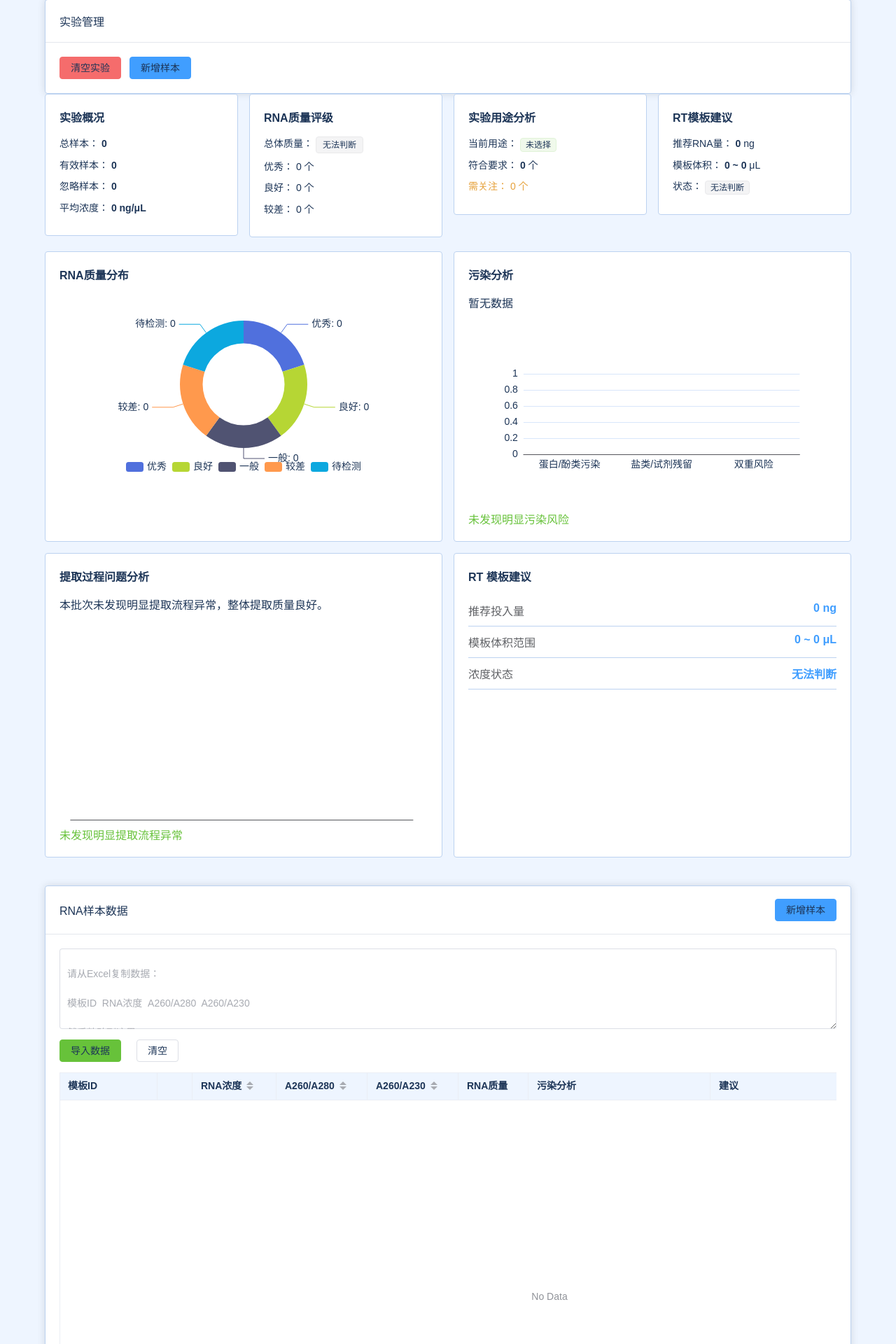
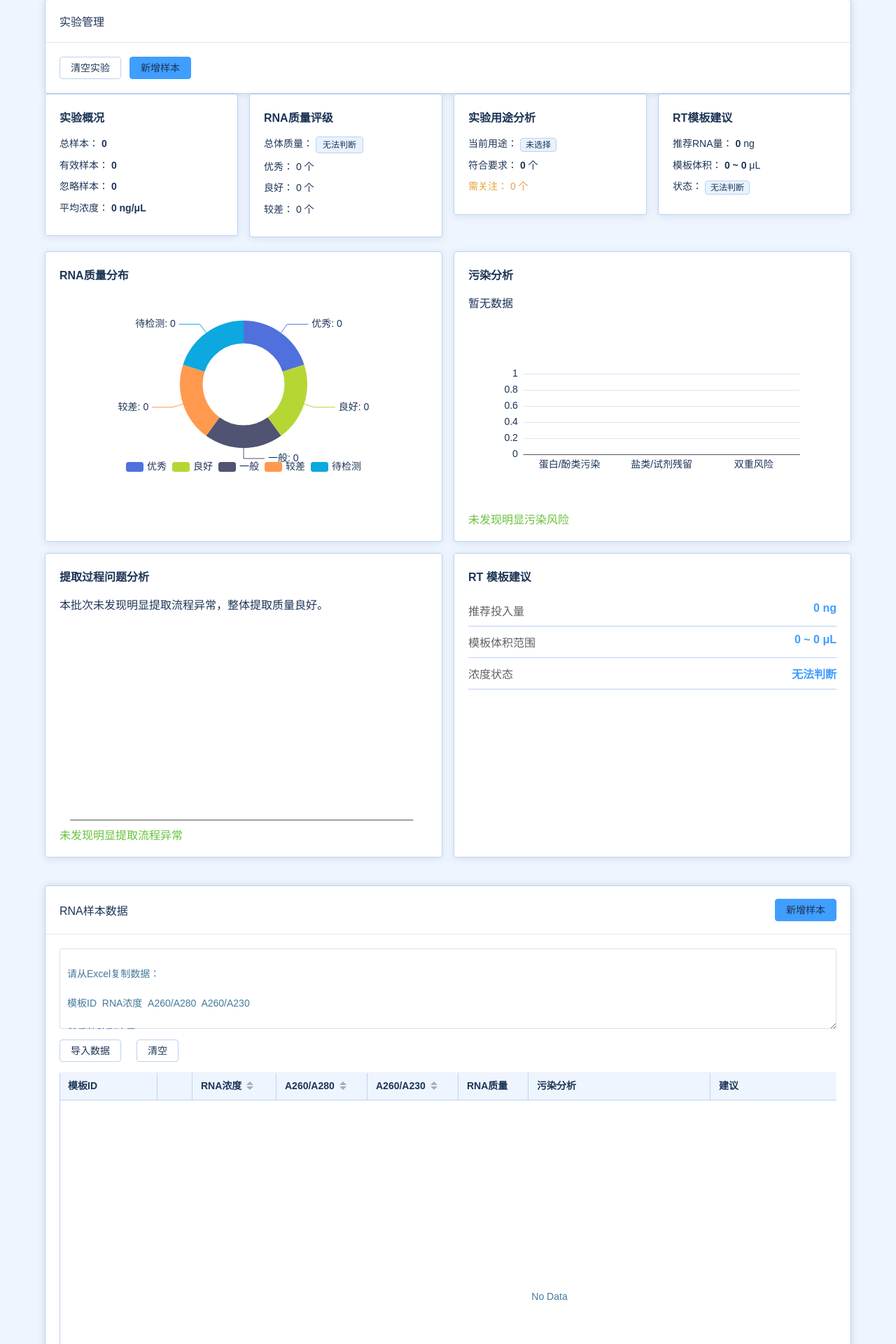
Before and after one commit to huluhuqi/RNA-quality-judgment, a Vue app: page / in a window 1280 px wide. Shown: the part 400-2320 px from the top of the page at 70% size. Built offline with nearby package versions, Linux system fonts and the light colour scheme.

Commit message:
修复黑色主题文字颜色不统一：完善CSS变量体系+Element Plus全覆盖

```diff
--- a/src/assets/theme.css
+++ b/src/assets/theme.css
@@ -33,6 +33,15 @@
     --chart-bg:#ffffff;
     --chart-text:#303133;
     --chart-grid:#ebeef5;
+
+    /* 标签 & 按钮 */
+    --label-color:#303133;
+    --button-text:#ffffff;
+    --tag-bg:#f4f4f5;
+    --tag-text:#303133;
+
+    /* 卡片阴影 */
+    --card-shadow:0 2px 12px rgba(0,0,0,.08);
 
     /* 卡片渐变 - 各卡片不同色调 */
     --card-quality-from:#ffffff;
@@ -96,6 +105,12 @@
     --card-chart-to:#f0fff4;
     --card-extraction-from:#ffffff;
     --card-extraction-to:#f5eeff;
+
+    --label-color:#1d3557;
+    --button-text:#ffffff;
+    --tag-bg:#e8f2ff;
+    --tag-text:#1d3557;
+    --card-shadow:0 2px 12px rgba(29,53,87,.1);
 }
 
 /* ===================== 生命绿 ===================== */
@@ -143,6 +158,12 @@
     --card-chart-to:#f0fff4;
     --card-extraction-from:#ffffff;
     --card-extraction-to:#f8f0ff;
+
+    --label-color:#1b4332;
+    --button-text:#ffffff;
+    --tag-bg:#e8f8ec;
+    --tag-text:#1b4332;
+    --card-shadow:0 2px 12px rgba(27,67,50,.1);
 }
 
 /* ===================== 活力橙 ===================== */
@@ -190,6 +211,12 @@
     --card-chart-to:#f0fff4;
     --card-extraction-from:#ffffff;
     --card-extraction-to:#faf5ff;
+
+    --label-color:#7c2d12;
+    --button-text:#ffffff;
+    --tag-bg:#fff5eb;
+    --tag-text:#7c2d12;
+    --card-shadow:0 2px 12px rgba(124,45,18,.1);
 }
 
 /* ===================== 实验紫 ===================== */
@@ -237,6 +264,12 @@
     --card-chart-to:#f0fff4;
     --card-extraction-from:#ffffff;
     --card-extraction-to:#faf5ff;
+
+    --label-color:#3b0764;
+    --button-text:#ffffff;
+    --tag-bg:#f3e8ff;
+    --tag-text:#3b0764;
+    --card-shadow:0 2px 12px rgba(59,7,100,.1);
 }
 
 /* ===================== 暗夜黑 ===================== */
@@ -251,7 +284,7 @@
     --border:#434343;
 
     --input-bg:#262626;
-    --input-border:#434343;
+    --input-border:#555555;
 
     --table-bg:#1f1f1f;
     --table-text:#ffffff;
@@ -269,6 +302,12 @@
     --chart-bg:#1f1f1f;
     --chart-text:#ffffff;
     --chart-grid:#434343;
+
+    --label-color:#ffffff;
+    --button-text:#ffffff;
+    --tag-bg:#303030;
+    --tag-text:#ffffff;
+    --card-shadow:0 2px 12px rgba(0,0,0,.5);
 
     --card-quality-from:#1f1f1f;
     --card-quality-to:#262626;
@@ -295,19 +334,6 @@ body{
     transition: background .3s, color .3s;
 }
 
-/* ===================== 卡片 ===================== */
-.el-card{
-    background: var(--card-bg)!important;
-    color: var(--text-color);
-    border-color: var(--border-color)!important;
-    min-width: 0;
-    overflow: hidden;
-}
-
-.el-card__header{
-    color: var(--text-color);
-}
-
 /* ===================== 普通文字 ===================== */
 body,
 span,
@@ -321,23 +347,31 @@ p{
     color: var(--text-secondary);
 }
 
-/* ===================== 表格 ===================== */
-.el-table{
-    background: var(--table-bg)!important;
-    color: var(--table-text);
+/* ===================== 卡片 ===================== */
+.el-card{
+    background: var(--card-bg)!important;
+    color: var(--text-color)!important;
+    border-color: var(--border-color)!important;
+    box-shadow: var(--card-shadow);
+    min-width: 0;
+    overflow: hidden;
 }
 
-.el-table th{
-    background: var(--table-header-bg)!important;
+.el-card__header{
     color: var(--text-color)!important;
 }
 
-.el-table td{
-    color: var(--table-text)!important;
+.el-card__body{
+    color: var(--text-color)!important;
 }
 
-.el-table__row:hover > td{
-    background: var(--table-row-hover)!important;
+/* ===================== 表单 ===================== */
+.el-form-item__label{
+    color: var(--label-color)!important;
+}
+
+.el-form-item__content{
+    color: var(--text-color)!important;
 }
 
 /* ===================== 输入框 ===================== */
@@ -350,13 +384,31 @@ p{
     color: var(--text-color)!important;
 }
 
+.el-input__inner::placeholder{
+    color: var(--text-secondary)!important;
+}
+
 .el-textarea__inner{
     background: var(--input-bg)!important;
     color: var(--text-color)!important;
     border-color: var(--input-border)!important;
 }
 
-/* ===================== 下拉菜单 ===================== */
+.el-textarea__inner::placeholder{
+    color: var(--text-secondary)!important;
+}
+
+/* ===================== 数字输入框 ===================== */
+.el-input-number{
+    color: var(--text-color)!important;
+}
+
+/* ===================== 下拉选择器 ===================== */
+.el-select__selected-item,
+.el-select__placeholder{
+    color: var(--text-color)!important;
+}
+
 .el-select-dropdown{
     background: var(--card-bg)!important;
     border-color: var(--border-color)!important;
@@ -366,23 +418,109 @@ p{
     color: var(--text-color)!important;
 }
 
+.el-select-dropdown__item.hover,
 .el-select-dropdown__item:hover{
     background: var(--table-row-hover)!important;
 }
 
-/* ===================== 按钮跟随主题 ===================== */
+.el-select-dropdown__item.selected{
+    color: var(--primary-color)!important;
+}
+
+/* ===================== 表格 ===================== */
+.el-table{
+    background: var(--table-bg)!important;
+    color: var(--table-text)!important;
+}
+
+.el-table th{
+    background: var(--table-header-bg)!important;
+    color: var(--text-color)!important;
+}
+
+.el-table td{
+    color: var(--table-text)!important;
+    background: var(--table-bg)!important;
+}
+
+.el-table__row:hover > td{
+    background: var(--table-row-hover)!important;
+}
+
+.el-table__empty-text{
+    color: var(--text-secondary)!important;
+}
+
+.el-table .el-table__inner-wrapper::before,
+.el-table .el-table__border-left-patch{
+    background-color: var(--border-color)!important;
+}
+
+.el-table--border,
+.el-table--border th,
+.el-table--border td{
+    border-color: var(--border-color)!important;
+}
+
+/* ===================== 按钮 ===================== */
+.el-button{
+    color: var(--text-color);
+    border-color: var(--border-color);
+    background: var(--card-bg);
+}
+
+.el-button:hover{
+    color: var(--primary-color);
+    border-color: var(--primary-color);
+}
+
 .el-button--primary{
     background: var(--button-color)!important;
     border-color: var(--button-color)!important;
+    color: var(--button-text)!important;
+}
+
+.el-button--danger{
+    color: #ffffff!important;
+}
+
+.el-button--success{
+    color: #ffffff!important;
+}
+
+.el-button--warning{
+    color: #ffffff!important;
+}
+
+/* ===================== 标签 ===================== */
+.el-tag{
+    background: var(--tag-bg);
+    color: var(--tag-text);
+    border-color: var(--border-color);
+}
+
+/* ===================== Radio / Checkbox ===================== */
+.el-radio__label,
+.el-checkbox__label{
+    color: var(--text-color)!important;
+}
+
+.el-radio__input.is-checked + .el-radio__label,
+.el-checkbox__input.is-checked + .el-checkbox__label{
+    color: var(--primary-color)!important;
 }
 
 /* ===================== 弹窗 ===================== */
 .el-dialog{
     background: var(--card-bg)!important;
-    color: var(--text-color);
+    color: var(--text-color)!important;
 }
 
 .el-dialog__title{
+    color: var(--text-color)!important;
+}
+
+.el-dialog__body{
     color: var(--text-color)!important;
 }
 
@@ -397,6 +535,42 @@ p{
 
 .el-message-box__message p{
     color: var(--text-secondary)!important;
+}
+
+/* ===================== 分页 ===================== */
+.el-pagination{
+    color: var(--text-color)!important;
+}
+
+.el-pagination button{
+    color: var(--text-color)!important;
+    background: var(--card-bg)!important;
+}
+
+.el-pagination .el-pager li{
+    color: var(--text-color)!important;
+    background: var(--card-bg)!important;
+}
+
+/* ===================== 描述列表 ===================== */
+.el-descriptions__label{
+    color: var(--label-color)!important;
+    background: var(--table-header-bg)!important;
+}
+
+.el-descriptions__content{
+    color: var(--text-color)!important;
+    background: var(--card-bg)!important;
+}
+
+/* ===================== 空状态 ===================== */
+.el-empty__description p{
+    color: var(--text-secondary)!important;
+}
+
+/* ===================== Alert ===================== */
+.el-alert{
+    background: var(--card-bg)!important;
 }
 
 /* ===================== 主题切换动画 ===================== */
```
